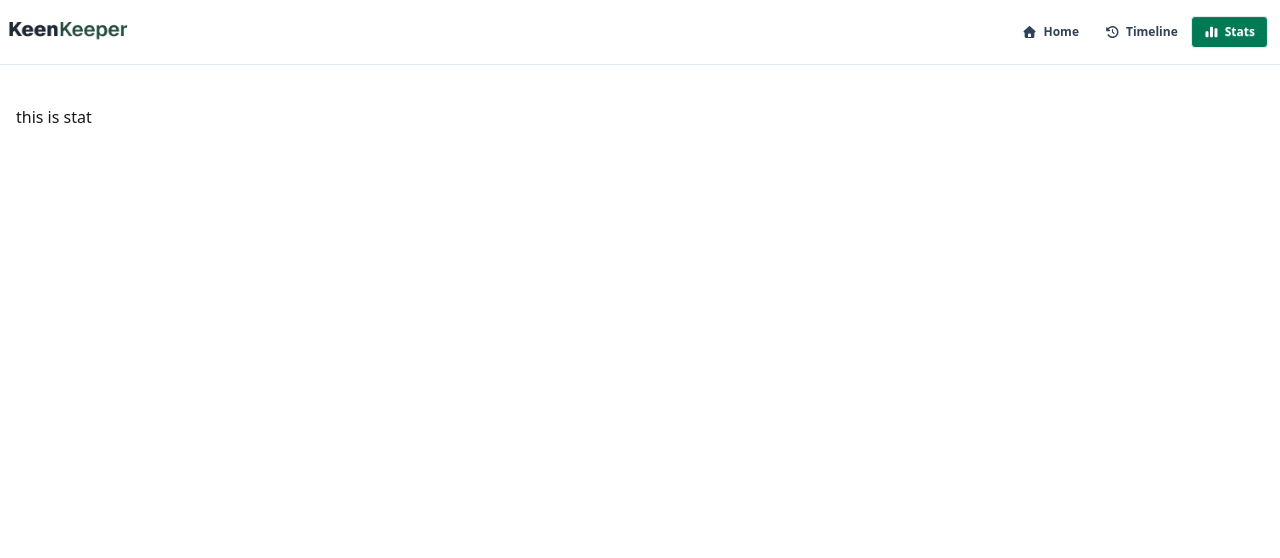
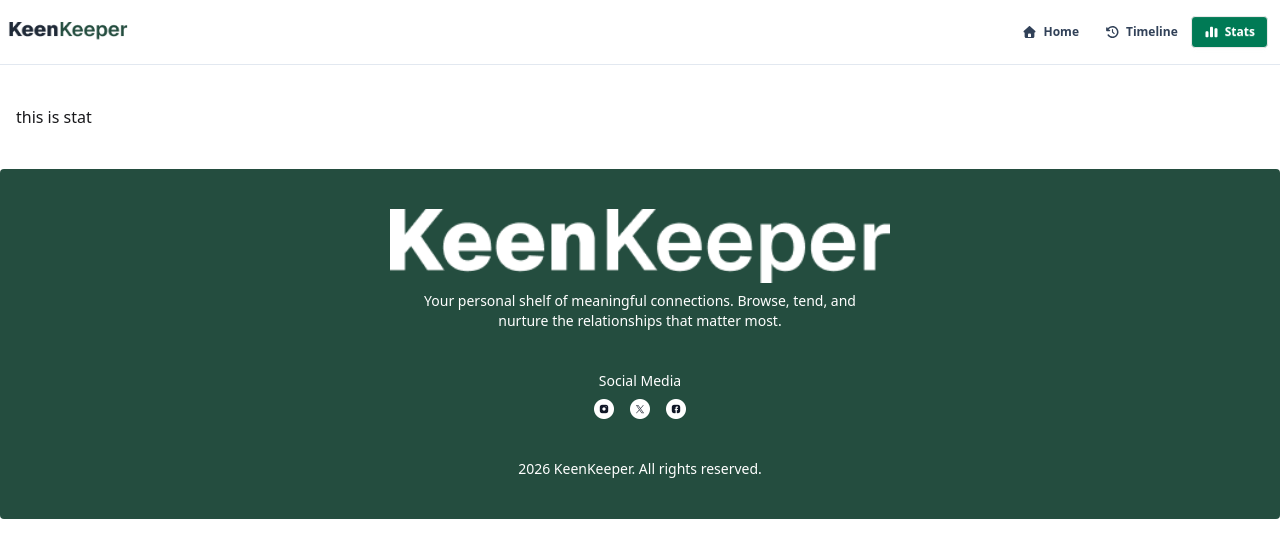
Before and after one commit to misternaimur/KeenKeeper, a Next.js app: page /apps/Status in a window 1280 px wide. Shown: the top 558 px of the page. Built offline with nearby package versions, Linux system fonts and the light colour scheme.

Commit message:
Enhance Footer component: replace social media icons with images and update layout for improved aesthetics.

```diff
--- a/src/app/Components/Shared/Footer.jsx
+++ b/src/app/Components/Shared/Footer.jsx
@@ -1,57 +1,33 @@
 /** @format */
 
 import React from "react";
+import logoxl from "../../../../assets/logo-xl.png"
+import fb from "../../../../assets/facebook.png"
+import ig from "../../../../assets/instagram.png"
+import x from "../../../../assets/twitter.png"
+import Image from "next/image";
 
 const Footer = () => {
   return (
-    <footer className="footer footer-horizontal footer-center bg-[#244D3F] text-base-content rounded p-10 hidden">
+    <footer className="footer footer-horizontal footer-center bg-[#244D3F] text-base-content rounded p-10">
       <nav className=" text-white">
-        <h2>KeenKeeper</h2>
+         <Image src={logoxl} alt="Keen Keeper Logo" width={500} priority />
         <p>
           Your personal shelf of meaningful connections. Browse, tend, and
+          <br />
           nurture the relationships that matter most.
         </p>
       </nav>
       <nav className="text-white">
         <p>Social Media</p>
         <div className="grid grid-flow-col gap-4">
-          <a>
-            <svg
-              xmlns="http://www.w3.org/2000/svg"
-              width="24"
-              height="24"
-              viewBox="0 0 24 24"
-              className="fill-current"
-            >
-              <path d="M24 4.557c-.883.392-1.832.656-2.828.775 1.017-.609 1.798-1.574 2.165-2.724-.951.564-2.005.974-3.127 1.195-.897-.957-2.178-1.555-3.594-1.555-3.179 0-5.515 2.966-4.797 6.045-4.091-.205-7.719-2.165-10.148-5.144-1.29 2.213-.669 5.108 1.523 6.574-.806-.026-1.566-.247-2.229-.616-.054 2.281 1.581 4.415 3.949 4.89-.693.188-1.452.232-2.224.084.626 1.956 2.444 3.379 4.6 3.419-2.07 1.623-4.678 2.348-7.29 2.04 2.179 1.397 4.768 2.212 7.548 2.212 9.142 0 14.307-7.721 13.995-14.646.962-.695 1.797-1.562 2.457-2.549z"></path>
-            </svg>
-          </a>
-          <a>
-            <svg
-              xmlns="http://www.w3.org/2000/svg"
-              width="24"
-              height="24"
-              viewBox="0 0 24 24"
-              className="fill-current"
-            >
-              <path d="M19.615 3.184c-3.604-.246-11.631-.245-15.23 0-3.897.266-4.356 2.62-4.385 8.816.029 6.185.484 8.549 4.385 8.816 3.6.245 11.626.246 15.23 0 3.897-.266 4.356-2.62 4.385-8.816-.029-6.185-.484-8.549-4.385-8.816zm-10.615 12.816v-8l8 3.993-8 4.007z"></path>
-            </svg>
-          </a>
-          <a>
-            <svg
-              xmlns="http://www.w3.org/2000/svg"
-              width="24"
-              height="24"
-              viewBox="0 0 24 24"
-              className="fill-current"
-            >
-              <path d="M9 8h-3v4h3v12h5v-12h3.642l.358-4h-4v-1.667c0-.955.192-1.333 1.115-1.333h2.885v-5h-3.808c-3.596 0-5.192 1.583-5.192 4.615v3.385z"></path>
-            </svg>
-          </a>
+             <Image src={ig} alt="Keen Keeper Logo" width={20} priority />
+             <Image src={x} alt="Keen Keeper Logo" width={20} priority />
+             <Image src={fb} alt="Keen Keeper Logo" width={20} priority />
         </div>
       </nav>
       <aside className="text-white">
-        <p>©{new Date().getFullYear()} KeenKeeper. All rights reserved.</p>
+        <p>{new Date().getFullYear()} KeenKeeper. All rights reserved.</p>
       </aside>
     </footer>
   );
--- a/src/app/layout.js
+++ b/src/app/layout.js
@@ -3,6 +3,7 @@
 import { Geist, Geist_Mono } from "next/font/google";
 import "./globals.css";
 import Navbar from "./Components/Shared/Navbar";
+import Footer from "./Components/Shared/Footer";
 
 
 
@@ -30,6 +31,7 @@ export default function RootLayout({ children }) {
       <body className="min-h-full flex flex-col bg-white">
         <Navbar></Navbar>
         {children}
+        <Footer></Footer>
       </body>
     </html>
   );
```
